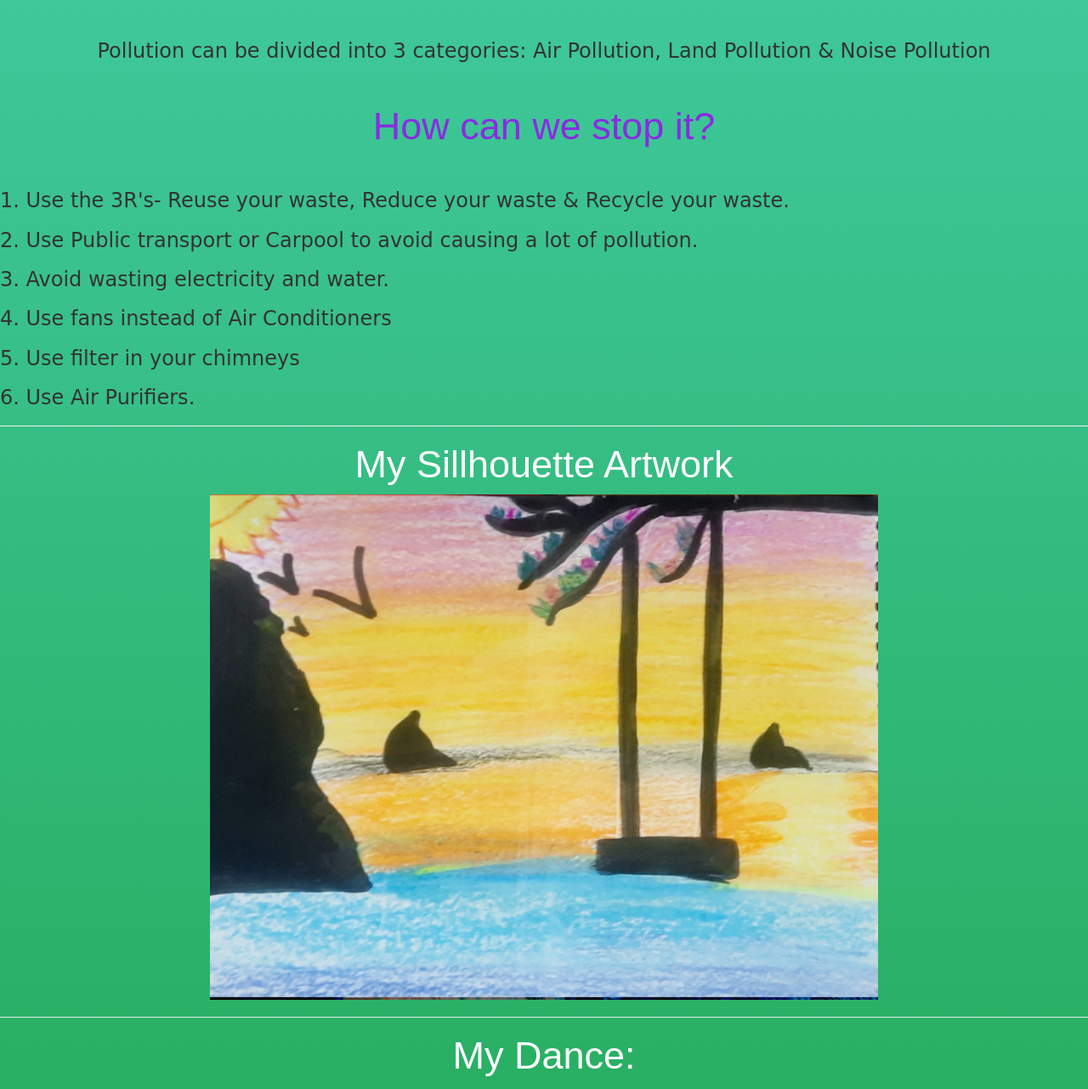
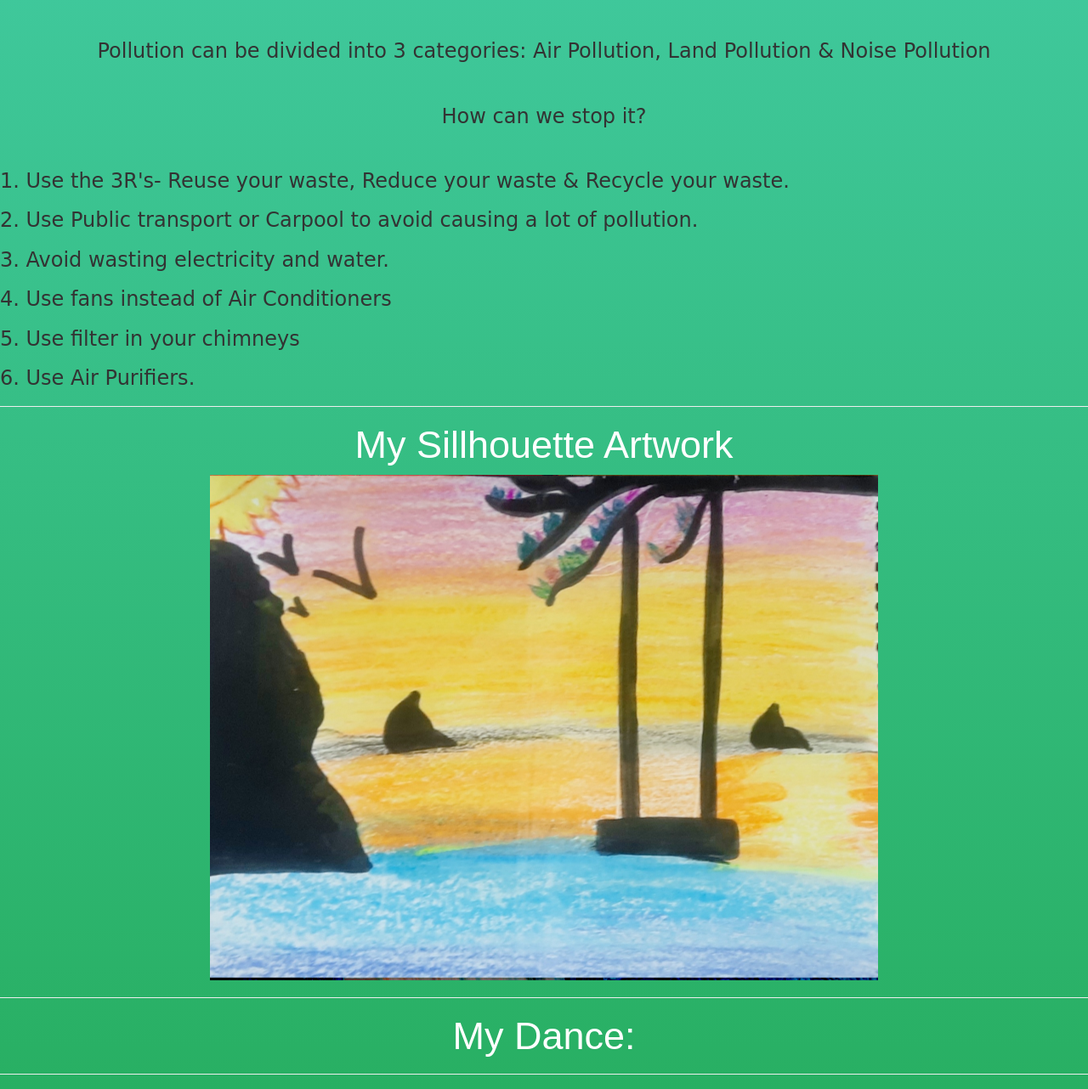
Before and after one commit to Snowhite3105/Theme-4-Mission, a plain HTML site: page index.html in a window 1280 px wide. Shown: the part 1848-3130 px from the top of the page at 85% size. Drawn offline with nearby package versions, Linux system fonts and the light colour scheme.

Commit message:
Update index.html

```diff
--- a/index.html
+++ b/index.html
@@ -89,7 +89,7 @@
         <br>
         <h3 text-left> Pollution can be divided into 3 categories: Air Pollution, Land Pollution & Noise Pollution </h3>
           <br>
-          <h2> How can we stop it?</h2>
+          <h3> How can we stop it?</h3>
           <br>
 <h3 class="text-left"> 1. Use the 3R's- Reuse your waste, Reduce your waste & Recycle your waste. </h3>
 <h3 class="text-left"> 2. Use Public transport or Carpool to avoid causing a lot of pollution. </h3>
@@ -106,7 +106,7 @@
 <section id="D">
       <h1 class="text-capitalize"> My Dance: </h1>
 </section>
-
+      <hr>
   <h2> Hope you enjoyed!</h2>
 
 </body>
```
